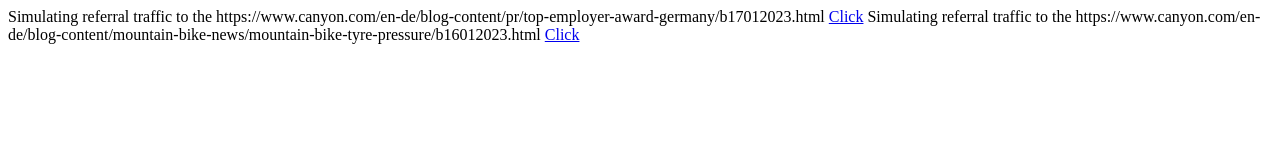
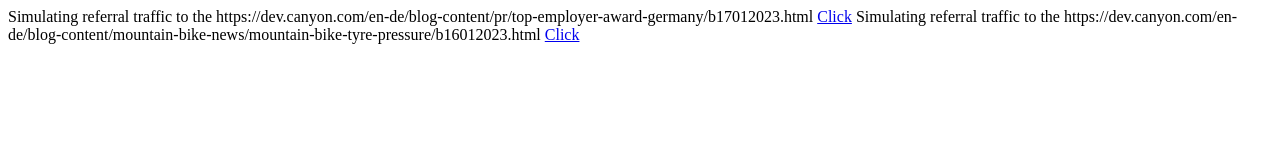
Before and after one commit to evsukofCanyon/evsukofCanyon.github.io, a plain HTML site: page index.html in a window 1280 px wide. Drawn offline with Linux system fonts and the light colour scheme.

Commit message:
Update index.html

```diff
--- a/index.html
+++ b/index.html
@@ -8,9 +8,9 @@
   </head>
 
   <body>
-    <span>Simulating referral traffic to the https://www.canyon.com/en-de/blog-content/pr/top-employer-award-germany/b17012023.html</span>
+    <span>Simulating referral traffic to the https://dev.canyon.com/en-de/blog-content/pr/top-employer-award-germany/b17012023.html</span>
     <a href="https://www.canyon.com/en-de/blog-content/pr/top-employer-award-germany/b17012023.html" target="_blank">Click</a>
-    <span>Simulating referral traffic to the https://www.canyon.com/en-de/blog-content/mountain-bike-news/mountain-bike-tyre-pressure/b16012023.html</span>
+    <span>Simulating referral traffic to the https://dev.canyon.com/en-de/blog-content/mountain-bike-news/mountain-bike-tyre-pressure/b16012023.html</span>
     <a href="https://www.canyon.com/en-de/blog-content/mountain-bike-news/mountain-bike-tyre-pressure/b16012023.html/" target="_blank">Click</a>
 
   </body>
```
